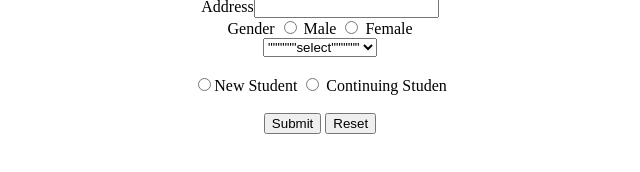
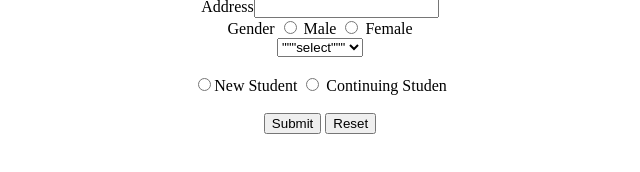
Before and after one commit to RimshaChudhray/Student-Form, a plain HTML site: page Index.html in a window 1280 px wide. Shown: the part 286-458 px from the top of the page, 320-960 px from the left. Drawn offline with Linux system fonts and the light colour scheme.

Commit message:
my work is completed

```diff
--- a/Index.html
+++ b/Index.html
@@ -18,7 +18,7 @@
       <center>Address<input><br></center>
       <center>Gender <input type="radio" name="g"> Male <input type="radio" name="g"> Female <br></center>
      <center><select>
-        <option>""""""select""""""</option>
+        <option>"""select"""</option>
         <option>1<option>
         <option>2</option>
         <option>3</option>
```
